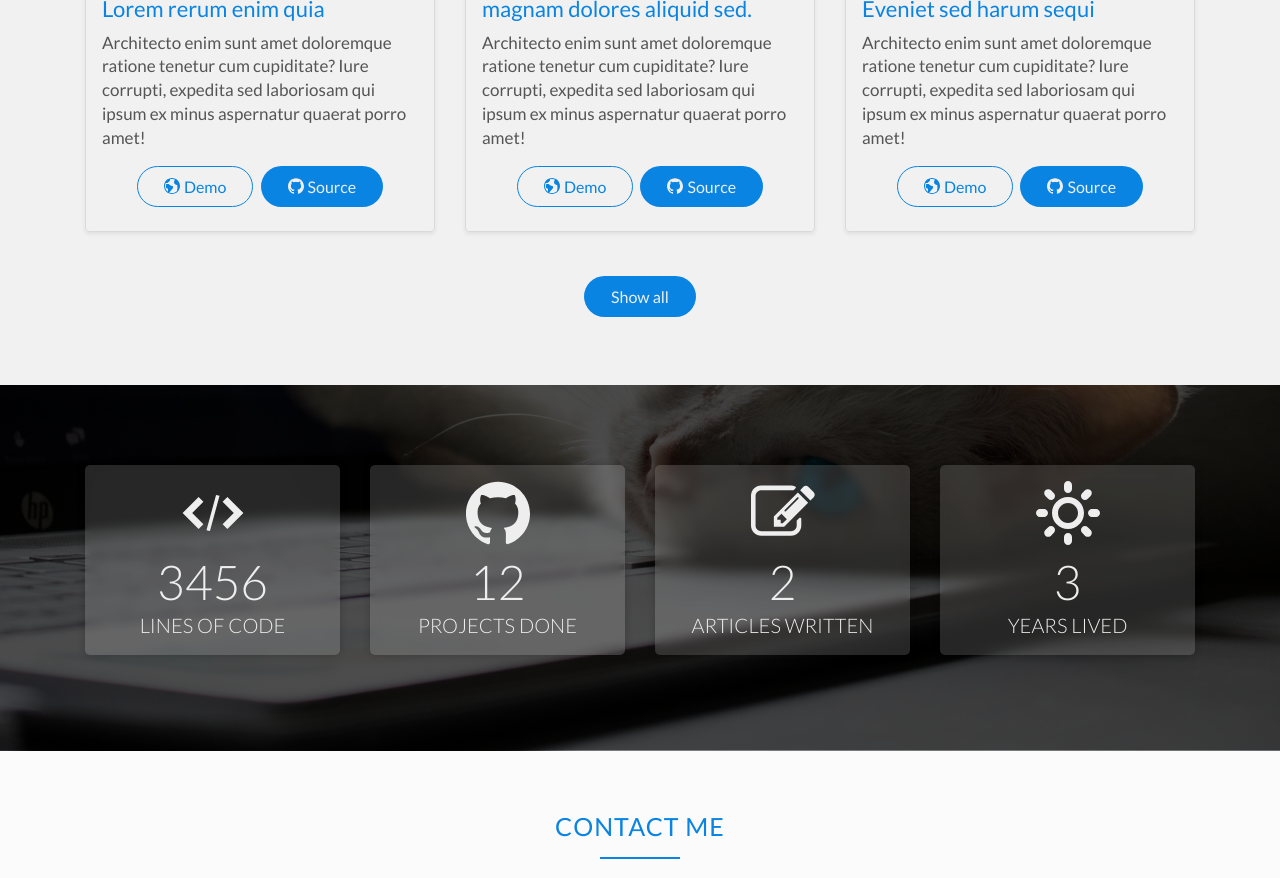
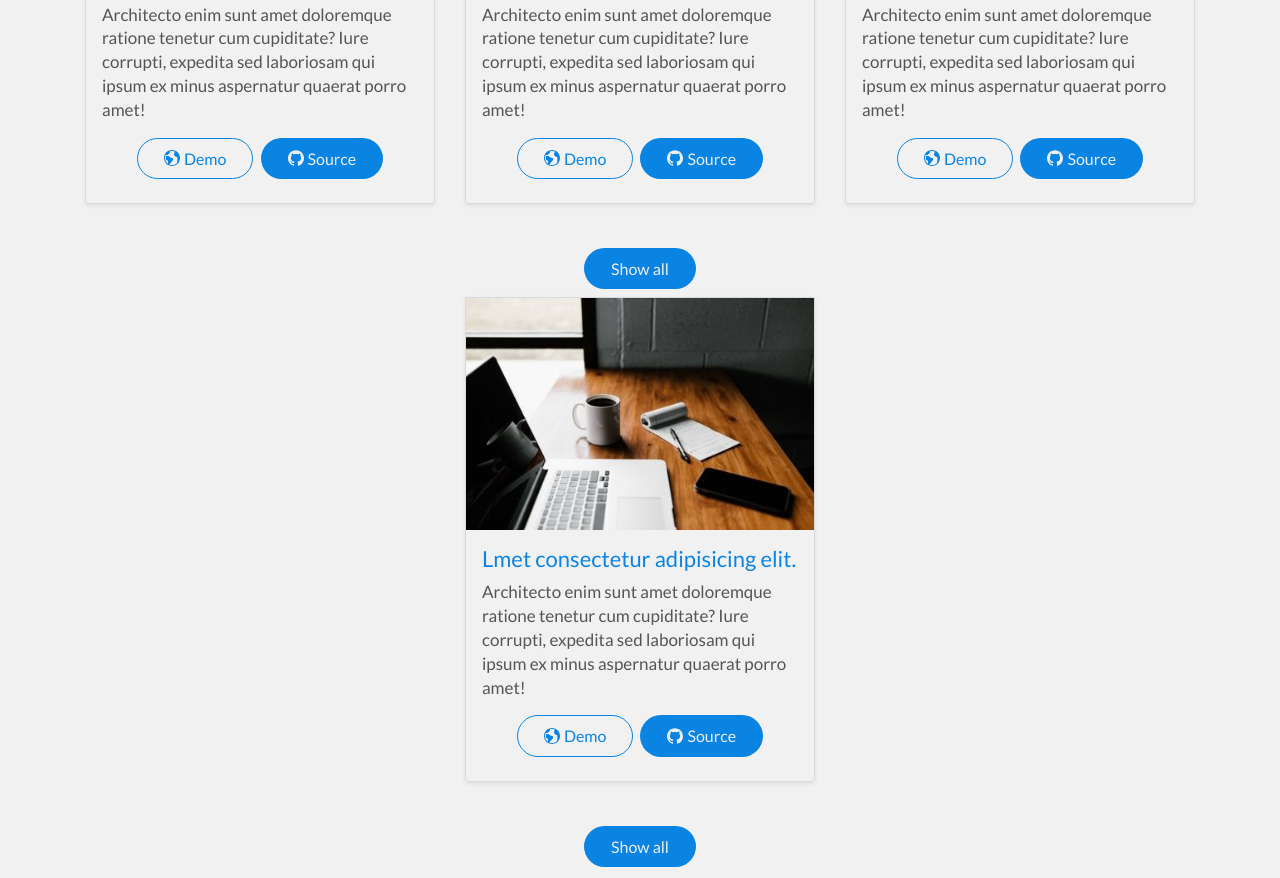
Before and after one commit to Jagaesh/jagaesh.github.io, a website: page frontend/index.html in a window 1280 px wide. Shown: the part 2456-3334 px from the top of the page. Drawn offline with Linux system fonts and the light colour scheme.

Commit message:
update projects categories & add one project tabpanel

```diff
--- a/frontend/index.html
+++ b/frontend/index.html
@@ -135,8 +135,7 @@
                                 My journey into the cloud began with passionate educators like Stephane Maarek.
                                 Their dedication sparked my love for the field.
                                 I am fond of leveraging the cloud to craft innovative projects and to <b>integrate AI tools</b>.</p>
-                            <p>My practical experience includes completing the <b>Cloud Resume Challenge</b>,
-                                a rewarding journey that equipped me with essential skills.
+                            <p>My practical experience includes completing the <b>Cloud Resume Challenge</b>.
                                 Additionally, I achieved a 97% score in the <b>Certified Cloud Practitioner</b> exam.</p>
                             <p>I am very excited to explore the vast opportunities within cloud computing.
                                 Eager to talk with you!<br><br></p>
@@ -225,20 +224,16 @@
                             aria-controls="challenges" aria-selected="true">Challenges</a>
                     </li>
                     <li class="nav-item">
-                        <a class="nav-link" id="a-to-z-projects-tab" data-toggle="tab" href="#atozprojects" role="tab"
-                            aria-controls="a-to-z-projects" aria-selected="false">A to Z Projects</a>
+                        <a class="nav-link" id="hands-on-projects-tab" data-toggle="tab" href="#handsonprojects" role="tab"
+                            aria-controls="hands-on-projects" aria-selected="false">Hands-On Projects</a>
                     </li>
                     <li class="nav-item">
                         <a class="nav-link" id="ai-projects-tab" data-toggle="tab" href="#aiprojects" role="tab"
                             aria-controls="ai-projects" aria-selected="false">AI Projects</a>
                     </li>
                     <li class="nav-item">
-                        <a class="nav-link" id="tech-with-lucy-tab" data-toggle="tab" href="#techwithlucy" role="tab"
-                        aria-controls="tech-with-lucy" aria-selected="false">Tech With Lucy</a>
-                    </li>
-                    <li class="nav-item">
                         <a class="nav-link" id="cantrill-tab" data-toggle="tab" href="#cantrill" role="tab"
-                        aria-controls="cantrill" aria-selected="false">Cantrill's Mini Projects</a>
+                        aria-controls="cantrill" aria-selected="false">Cantrill's Projects</a>
                     </li>
                     <!-- <li class="nav-item">
                         <a class="nav-link active" id="projects-tab" data-toggle="tab" href="#projects" role="tab"
@@ -419,6 +414,45 @@
                                     </div>
                                     <div class="project__content-box">
                                         <h3 class="heading-tertiary">Eveniet sed harum sequi</h3>
+                                        <p class="project__details"> Architecto enim sunt amet doloremque ratione
+                                            tenetur
+                                            cum cupiditate? Iure corrupti, expedita sed laboriosam qui ipsum ex
+                                            minus
+                                            aspernatur
+                                            quaerat porro amet!</p>
+                                        <div class="project__cta-box text-center">
+                                            <a href="#" class="btn btn--ghost">
+                                                <svg class="icon btn__icon-left icon-earth">
+                                                    <use xlink:href="img/SVG/symbol-defs.svg#icon-earth"></use>
+                                                </svg>
+                                                Demo</a>
+                                            <a href="#" class="btn btn--full">
+                                                <svg class="icon btn__icon-left icon-earth">
+                                                    <use xlink:href="img/SVG/symbol-defs.svg#icon-github"></use>
+                                                </svg>
+                                                Source</a>
+                                        </div>
+                                    </div>
+
+                                </div>
+                            </div>
+                            <div class="col-12 mb-2 mt-n1 text-center"><a href="https://charlescloudjourney.com" class="btn btn--full" target="_blank">Show all</a>
+                            </div>
+                        </div>
+                    </div>
+
+                    <div class="work__content work__content--projects tab-pane fade show active" id="projects"
+                        role="tabpanel" aria-labelledby="challenges-tab">
+                        <div class="row justify-content-center">
+
+                            <div class="project-box col-sm-12 col-md-6 col-lg-4 mb-5">
+                                <div class="project">
+                                    <div class="project__img-box">
+                                        <img src="./img/project-1.jpg" alt="Project 1" class="project__img img-fluid">
+                                    </div>
+
+                                    <div class="project__content-box">
+                                        <h3 class="heading-tertiary">Lmet consectetur adipisicing elit.</h3>
                                         <p class="project__details"> Architecto enim sunt amet doloremque ratione
                                             tenetur
                                             cum cupiditate? Iure corrupti, expedita sed laboriosam qui ipsum ex
```
